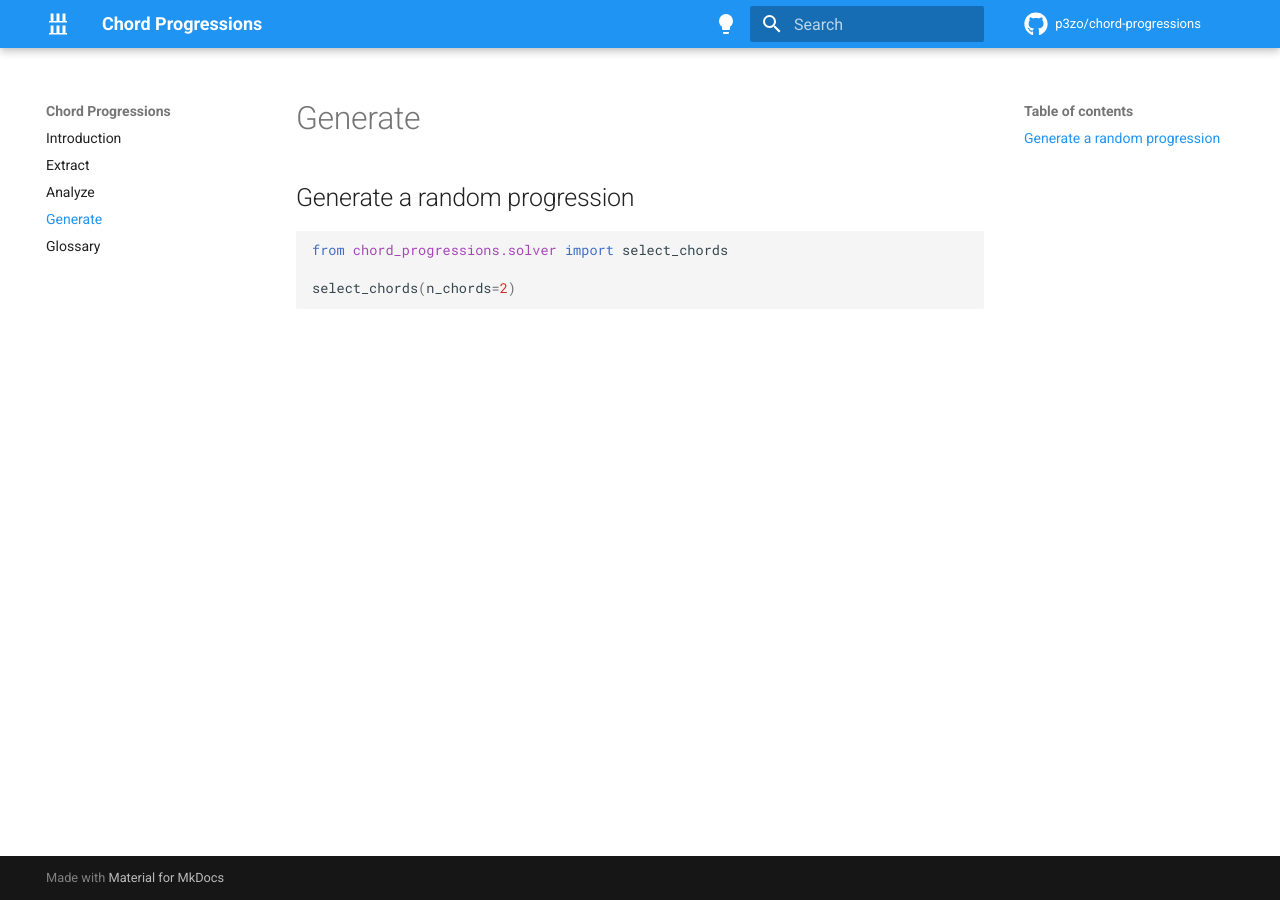
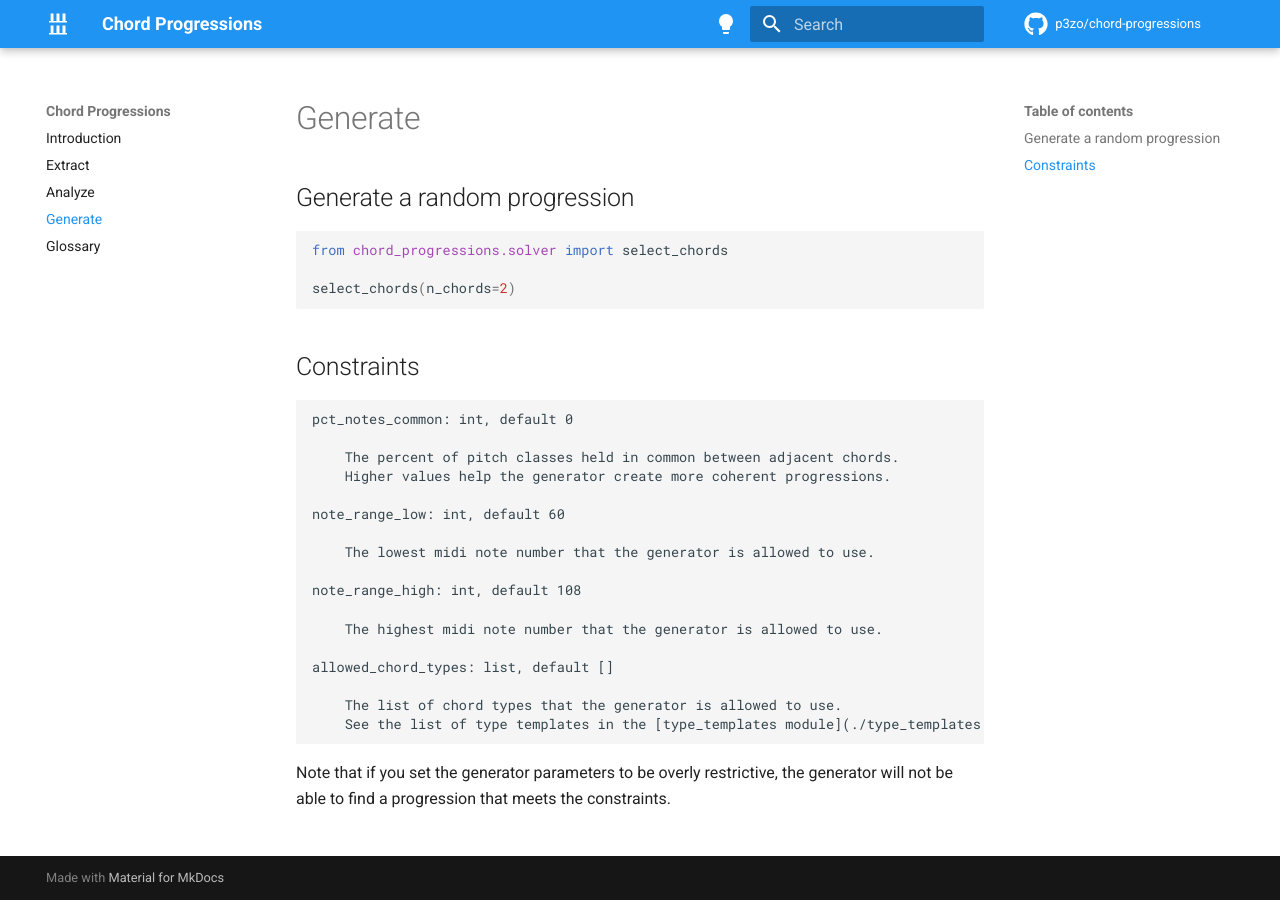
Before and after one commit to p3zo/chord-progressions, an MkDocs documentation site: the page built from docs/generate.md, in a window 1280 px wide. Built offline with MkDocs 1.6.1 and Material for MkDocs 9.7.7, drawn with Linux system fonts in a browser that asks for light colours; comment, search, counter and statistics services are not loaded.

Commit message:
Allow solver constraints to be passed as arguments to progression solver interface

````diff
--- a/docs/generate.md
+++ b/docs/generate.md
@@ -7,3 +7,28 @@ from chord_progressions.solver import select_chords
 
 select_chords(n_chords=2)
 ```
+
+## Constraints
+
+```markdown
+pct_notes_common: int, default 0
+
+    The percent of pitch classes held in common between adjacent chords.
+    Higher values help the generator create more coherent progressions.
+
+note_range_low: int, default 60
+
+    The lowest midi note number that the generator is allowed to use.
+
+note_range_high: int, default 108
+
+    The highest midi note number that the generator is allowed to use.
+
+allowed_chord_types: list, default []
+
+    The list of chord types that the generator is allowed to use.
+    See the list of type templates in the [type_templates module](./type_templates.py].
+```
+
+Note that if you set the generator parameters to be overly restrictive, the generator will not be able to find a
+progression that meets the constraints.
````
Also changed, not shown: 2 other files.
